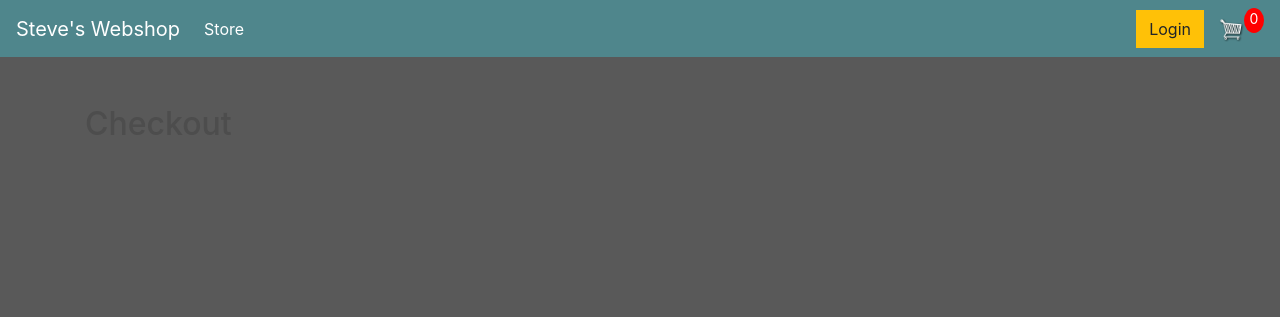
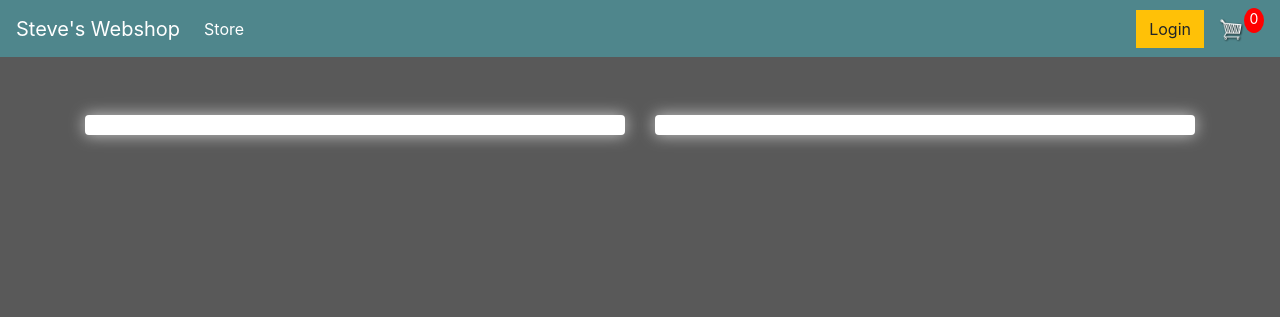
Before and after one commit to Davittio-L/ECommerce-Site, a Django app: page /checkout/ in a window 1280 px wide. Shown: the top 317 px of the page. Run offline with Django 4.2, Linux system fonts and the light colour scheme; some libraries are stand-ins or nearby versions.

Commit message:
V1.7 - Layour constructed for checkout.html

```diff
--- a/shopping/Templates/shopping/cart.html
+++ b/shopping/Templates/shopping/cart.html
@@ -39,7 +39,7 @@
                         <p class="quantity">2</p>
                         <div class="quantity">
                             <img class="chg-quantity" src="{% static 'images/arrow-up.jpg' %}">
-                            <img class="chg-quantity" src="{% static ;images/arrow-down.jpg %}">
+                            <img class="chg-quantity" src="{% static 'images/arrow-down.jpg' %}">
                         </div>
                     </div>
                     <div style="flex:1"><p>$32</p></div>
--- a/shopping/Templates/shopping/checkout.html
+++ b/shopping/Templates/shopping/checkout.html
@@ -1,6 +1,19 @@
 {% extends 'shopping/main.html' %}
 {% load static %}
 {% block content %}
-<h2>Checkout</h2>
+<div class="row">
+    <div class="col-lg-6">
+        <div class="box-element" id="form-wrapper">
+
+        </div>
+
+    </div>
+
+    <div class="col-lg-6">
+        <div class="box-element">
+
+        </div>
+    </div>
+</div>
 
 {% endblock content %}
```
